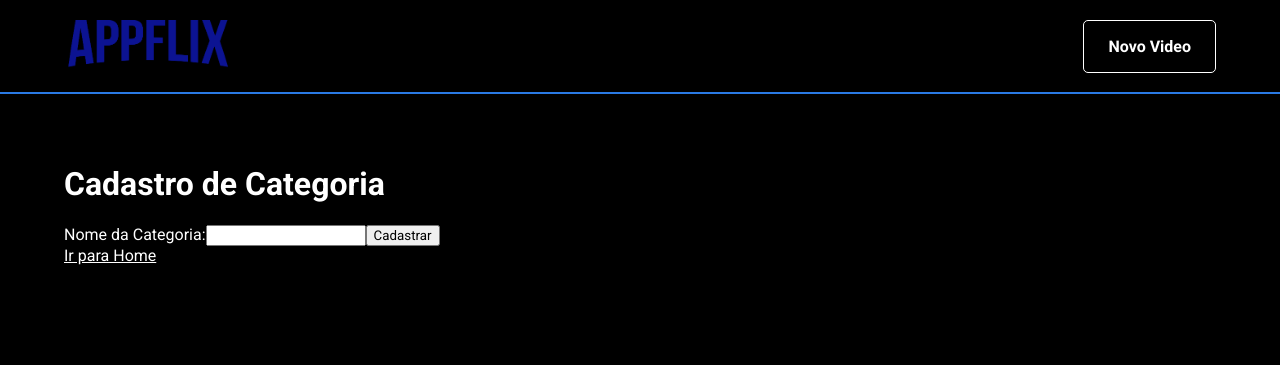
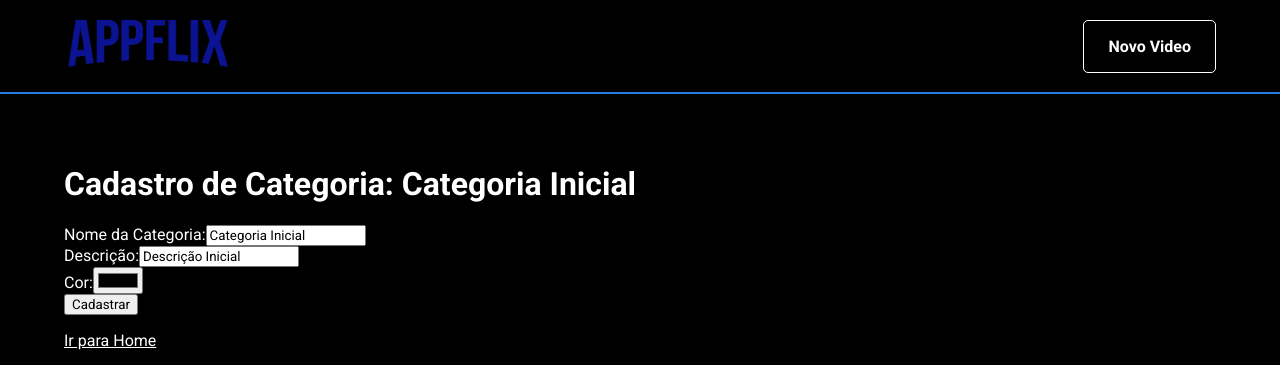
Before and after one commit to e-henrry/appflix, a React (Create React App) app: page /cadastro/categoria in a window 1280 px wide. Shown: the top 365 px of the page. Built offline with nearby package versions, Linux system fonts and the light colour scheme.

Commit message:
Commit três

```diff
--- /dev/null
+++ b/src/components/FormField/index.js
@@ -0,0 +1,19 @@
+import React from 'react';
+
+function FormField({label, type, name, value, onChange}){
+    return(
+        <div>
+            <label>
+                {label}:
+                <input
+                    type = {type}
+                    value = {value}
+                    name = {name}
+                    onChange= {onChange}
+                />
+            </label>
+        </div>
+    );
+}
+
+export default FormField;
--- a/src/pages/cadastro/Categoria/index.js
+++ b/src/pages/cadastro/Categoria/index.js
@@ -1,21 +1,93 @@
-import React from 'react'
+import React, { useState } from 'react'
 import PageDefault from '../../../components/PageDefault'
 import { Link } from 'react-router-dom'
+import FormField from '../../../components/FormField'
 
 function CadastroCategoria(){
+    const valoresIniciais = {
+        nome: 'Categoria Inicial',
+        descricao: 'Descrição Inicial',
+        cor: '#bbb',
+    }
+    const [categorias, setCategorias] = useState([])
+    const [values, setValues] = useState(valoresIniciais);
+
+    function setValue(chave, valor){
+        setValues({
+            ...values,
+            [chave]: valor, // nome: 'valor
+        })
+    }
+
+    function handleChange(infosDoEvento){
+        setValue(
+            infosDoEvento.target.getAttribute('name'),
+            infosDoEvento.target.value
+        );
+    }
+
     return(
         <PageDefault>
-            <h1>Cadastro de Categoria</h1>
-            <form>
-                <label>
-                    Nome da Categoria:
-                    <input type="text"/>
-                </label>
+            <h1>Cadastro de Categoria: {values.nome}</h1>
+            <form onSubmit={function handleSubmit(infosDoEvento){
+                infosDoEvento.preventDefault();
+                setCategorias([
+                    ...categorias,
+                    values
+                ]);
+
+                setValues(valoresIniciais)
+            }}>
+                <FormField
+                    label = "Nome da Categoria"
+                    type = "text"
+                    name = "nome"
+                    value = {values.nome}
+                    onChange = {handleChange}
+                />
+
+                <FormField
+                    label = "Descrição"
+                    type = "text"
+                    name = "descricao"
+                    value = {values.descricao}
+                    onChange = {handleChange}
+                />
+
+                {/*<div>
+                    <label>
+                        Descrição:
+                        <textarea
+                            type = "text"
+                            value = {values.descricao}
+                            name = "descricao"
+                            onChange= {handleChange}
+                        />
+                    </label>
+                </div>*/}
+
+                <FormField
+                    label = "Cor"
+                    type = "color"
+                    name = "cor"
+                    value = {values.cor}
+                    onChange = {handleChange}
+                />
+
                 <button>
                     Cadastrar
                 </button>
 
             </form>
+            <ul>
+                {categorias.map((categoria, indice) =>{
+                    return (
+                        <li key={`${categoria}${indice}`}>
+                            {categoria.nome}
+                        </li>
+                    )
+                })}
+            </ul>
             <Link to="/">
                 Ir para Home
             </Link>
```
